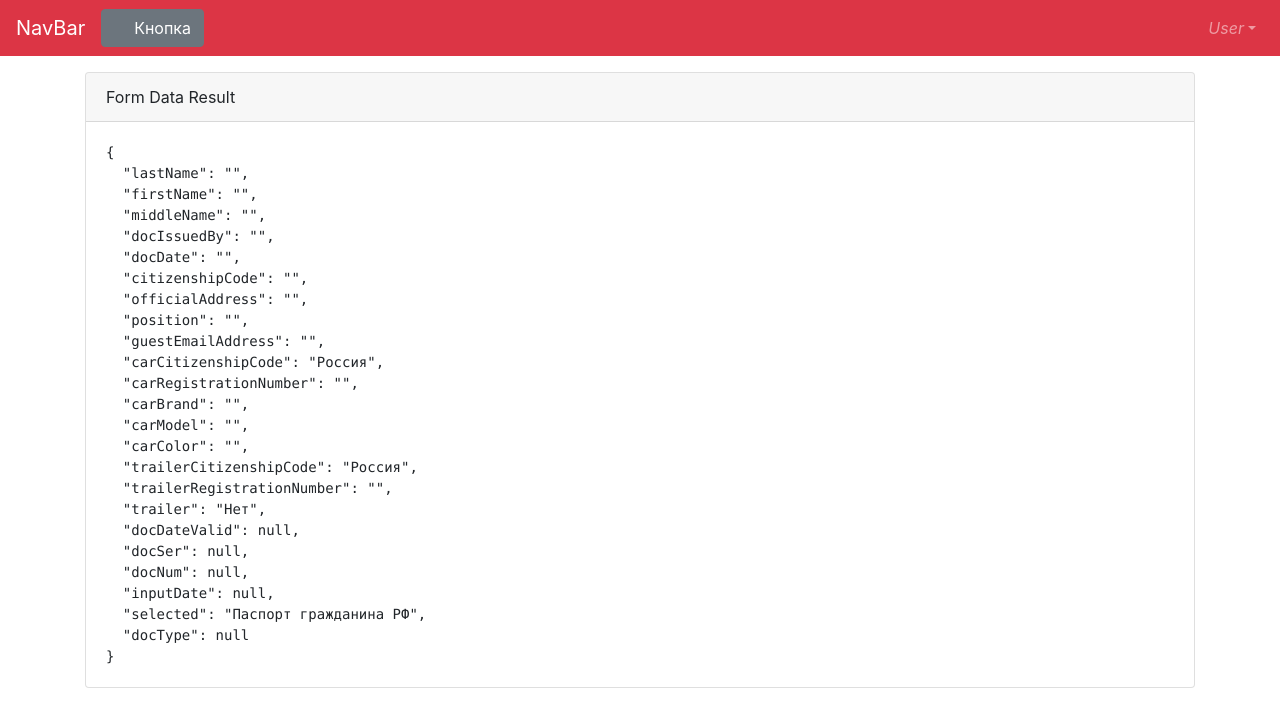
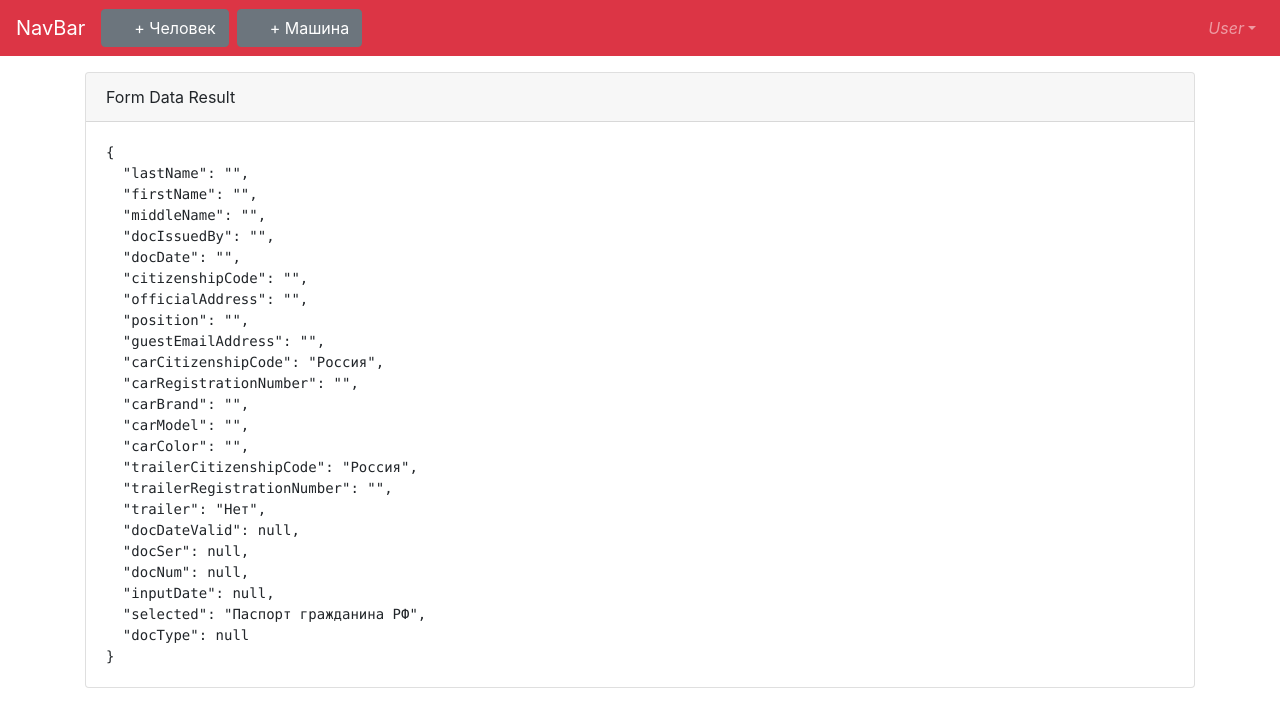
Before and after one commit to Maaksaa/kz, a Vue app: page / in a window 1280 px wide. Shown: the top 724 px of the page. Built offline with nearby package versions, Linux system fonts and the light colour scheme.

Commit message:
добавил в хэдер кнопки добавления человека и машины

```diff
--- a/src/App.vue
+++ b/src/App.vue
@@ -1,11 +1,22 @@
 <template>
-  <div id="app" >
+  <div id="app">
+    <b-navbar
+      sticky
+      fixed
+      toggleable="lg"
+      type="dark"
+      variant="danger"
+      class="mb-3"
+    >
+      <b-navbar-brand href="#">NavBar</b-navbar-brand>
+      <b-button class="center mr-2" @click="showFormPerson"
+        ><b-icon></b-icon>+ Человек</b-button
+      >
+      <b-button class="center" @click="showFormCar"
+        ><b-icon></b-icon>+ Машина</b-button
+      >
 
-      <b-navbar sticky fixed toggleable="lg" type="dark" variant="danger" class="mb-3"  >
-        <b-navbar-brand href="#">NavBar</b-navbar-brand>
-        <b-button class="center" @click="showFormPerson"><b-icon></b-icon>Кнопка</b-button>
-
-        <b-navbar-toggle target="nav-collapse"></b-navbar-toggle>
+      <!-- <b-navbar-toggle target="nav-collapse"></b-navbar-toggle> -->
 
       <b-collapse id="nav-collapse" is-nav>
         <!-- Right aligned nav items -->
@@ -22,9 +33,8 @@
       </b-collapse>
     </b-navbar>
 
-
     <b-container>
-      <b-form @submit="onSubmit" @reset="onReset" v-if="show">
+      <b-form @submit="onSubmit" @reset="onReset" v-if="isShowFormPerson">
         <b-row>
           <b-col lg>
             <!-- Фамилия -->
@@ -251,7 +261,7 @@
           >
         </b-form-group>
         <!-- Электронный адрес получателя пропуска  -->
-        <b-form-group
+        <!-- <b-form-group
           id="input-group-1"
           label="Электронный адрес получателя пропуска:"
           label-for="guestEmailAddress"
@@ -264,21 +274,11 @@
             placeholder="Введите email"
             required
           ></b-form-input>
-        </b-form-group>
-        <b-row>
-          <b-col>
-            <!-- Кнопка Добавить данные еще одно физ. лица -->
-            <div>
-              <b-button variant="primary"
-                >Добавить данные еще одно физ. лица</b-button
-              >
-            </div>
-          </b-col>
+        </b-form-group> -->
+        <b-container v-if="isShowFormCar">
+        <b-row >
           <b-col>
             <div>
-              <b-button v-b-toggle.collapse-1 variant="primary"
-                >Добавить машину</b-button
-              >
               <b-collapse id="collapse-1" class="mt-2">
                 <b-card>
                   <p class="card-text">Свернутое содержимое здесь</p>
@@ -342,7 +342,8 @@
                       placeholder="Цвет"
                     ></b-form-input>
                     <b-form-invalid-feedback id="input-car-color-live-feedback"
-                      >Поле должно содержать только буквы.</b-form-invalid-feedback
+                      >Поле должно содержать только
+                      буквы.</b-form-invalid-feedback
                     >
                   </b-form-group>
                   <!-- Наличие прицепа -->
@@ -386,6 +387,7 @@
             </div>
           </b-col>
         </b-row>
+        </b-container>
         <!-- Данные транспортного средства, на которое оформляется пропуск -->
 
         <b-button type="submit" variant="primary">Отправить</b-button>
@@ -405,12 +407,12 @@ import { required, email } from "vuelidate/lib/validators";
 import "bootstrap/dist/css/bootstrap.css";
 import "bootstrap-vue/dist/bootstrap-vue.css";
 
-import { BIcon } from 'bootstrap-vue'
+import { BIcon } from "bootstrap-vue";
 
 export default {
   name: "App",
   components: {
-    BIcon
+    BIcon,
   },
   mixins: [validationMixin],
   data() {
@@ -487,7 +489,8 @@ export default {
 
       trailers: ["Нет", "Да"],
 
-      show: false,
+      isShowFormPerson: false,
+      isShowFormCar: false,
     };
   },
   validations: {
@@ -596,8 +599,13 @@ export default {
   methods: {
     showFormPerson() {
       console.log("тыц");
-        console.log(this.show);
-        return this.show = !this.show;
+      console.log(this.isShowFormPerson);
+      return (this.isShowFormPerson = !this.isShowFormPerson);
+    },
+    showFormCar() {
+      console.log("тыц");
+      console.log(this.isShowFormCar);
+      return (this.isShowFormCar = !this.isShowFormCar);
     },
 
     validateState(name) {
@@ -638,9 +646,9 @@ export default {
       this.form.docType = null;
 
       // Уловка для сброса/очистки состояния проверки формы в собственном браузере
-      // this.show = false;
+      // this.showCar = false;
       // this.$nextTick(() => {
-      //   this.show = true;
+      //   this.showCar = true;
       // });
     },
   },
```
Lines whose indentation alone changed are shown as unchanged.
